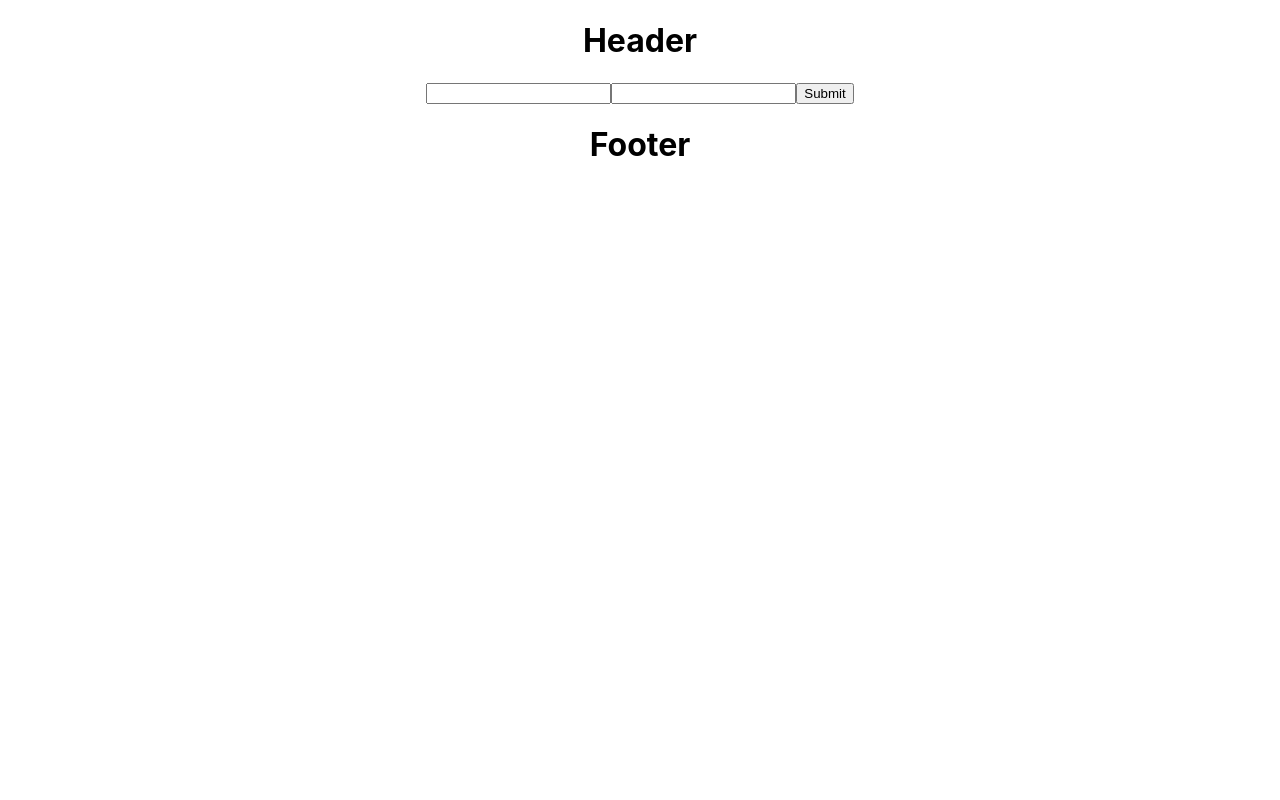
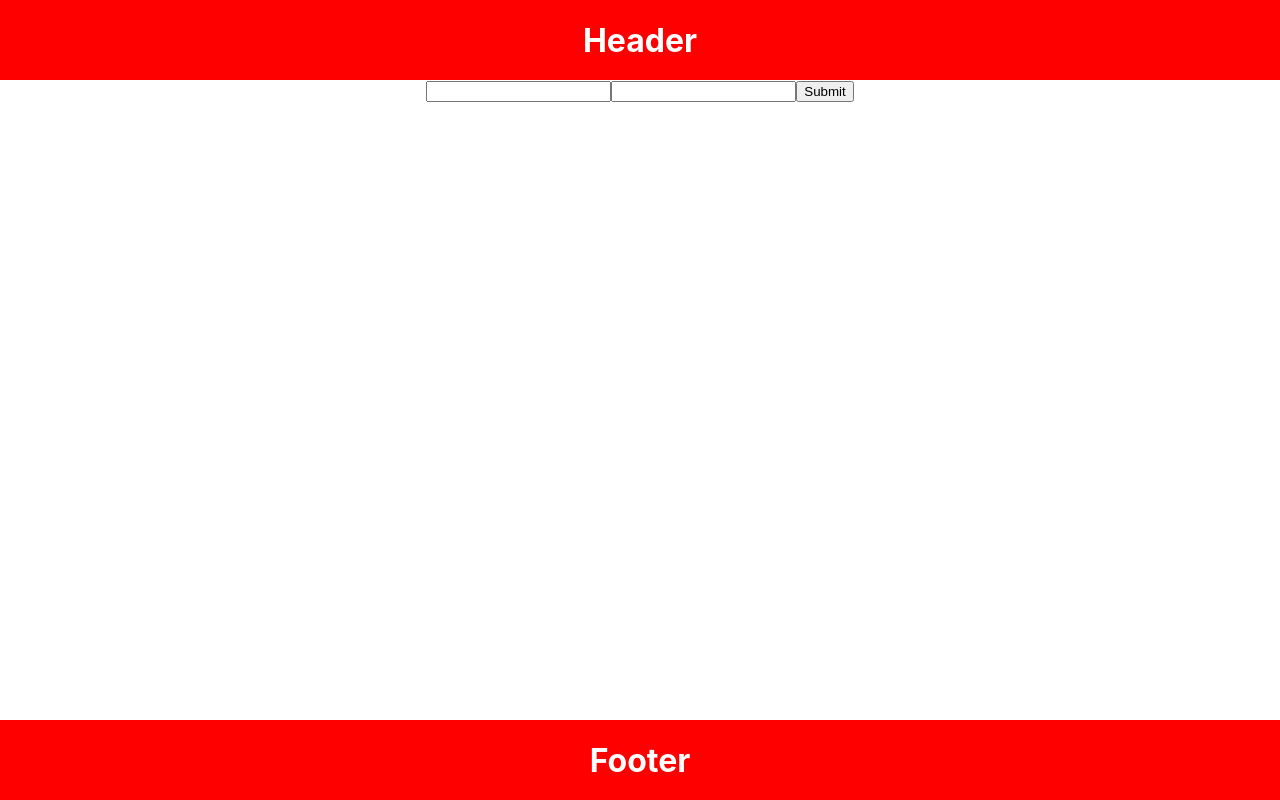
Before and after one commit to jacksinn/amplifyapp, a React (Create React App) app: page / in a window 1280 px wide. Built offline with nearby package versions, Linux system fonts and the light colour scheme.

Commit message:
add style

```diff
--- a/package.json
+++ b/package.json
@@ -10,6 +10,7 @@
     "react": "^18.2.0",
     "react-dom": "^18.2.0",
     "react-scripts": "5.0.1",
+    "sass": "^1.69.5",
     "web-vitals": "^2.1.4"
   },
   "scripts": {
--- a/src/components/Footer/Footer.js
+++ b/src/components/Footer/Footer.js
@@ -1,8 +1,8 @@
 import React from 'react';
-
+import './Footer.scss';
 const Footer = () => {
   return (
-    <div>
+    <div className={'site-footer'}>
       <h1>Footer</h1>
     </div>
   );
--- /dev/null
+++ b/src/components/Footer/Footer.scss
@@ -0,0 +1,8 @@
+.site-footer {
+  position: absolute;
+  bottom: 0;
+  width: 100%;
+  background-color: red;
+  color: white;
+  height: 80px;
+}
--- a/src/components/Form/EmailForm.js
+++ b/src/components/Form/EmailForm.js
@@ -1,9 +1,9 @@
 import React from 'react'
 import { ErrorMessage, Field, Form, Formik } from 'formik'
-
+import './EmailForm.scss'
 const EmailForm = () => {
   return (
-    <div>
+    <div className={'email-form'}>
       <Formik
         initialValues={{ email: '', password: '' }}
         validate={values => {
--- /dev/null
+++ b/src/components/Form/EmailForm.scss
@@ -0,0 +1,3 @@
+.email-form {
+  margin-top: 80px;
+}
--- a/src/components/Header/Header.js
+++ b/src/components/Header/Header.js
@@ -1,8 +1,9 @@
 import React from 'react'
+import './Header.scss'
 
 const Header = () => {
   return (
-    <div>
+    <div className={'site-header'}>
       <h1>Header</h1>
     </div>
   )
--- /dev/null
+++ b/src/components/Header/Header.scss
@@ -0,0 +1,11 @@
+.site-header {
+  position: absolute;
+  top: 0;
+  width: 100%;
+
+  background-color: red;
+  color: white;
+  height: 80px;
+
+  margin-bottom: 80px;
+}
```
Also changed, not shown: 1 other file (tests, documents, lock files or other folders).
